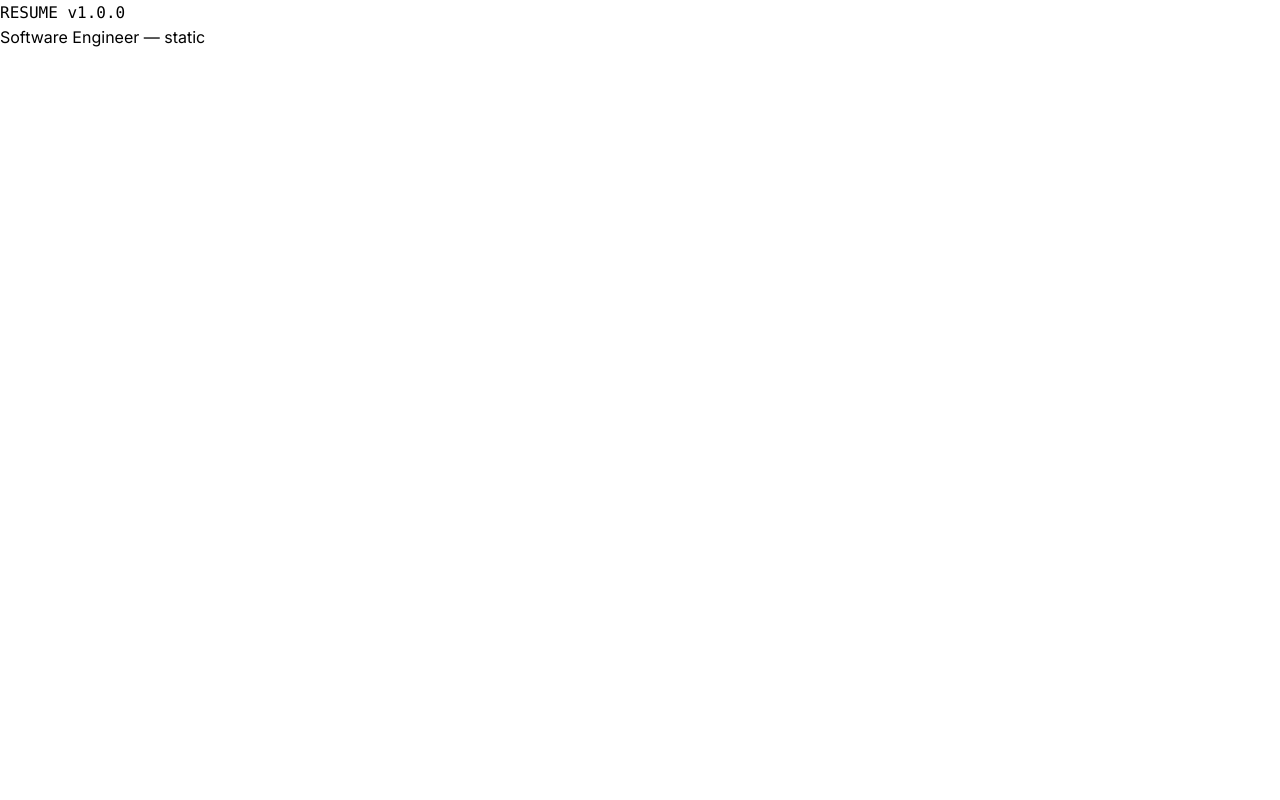
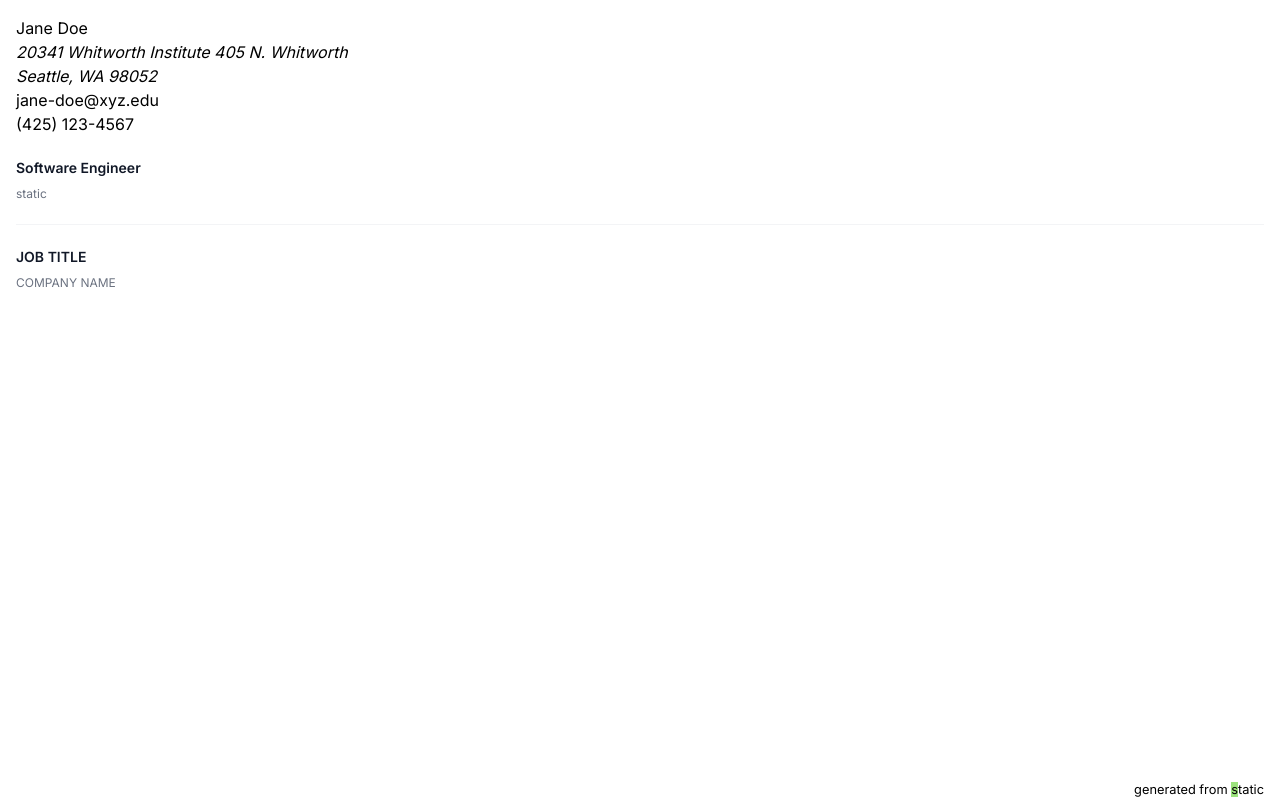
Before and after one commit to from-static/static-resume, a Next.js app: page / in a window 1280 px wide. Built offline with nearby package versions, Linux system fonts and the light colour scheme.

Commit message:
feat: minor style improvements to test out workflows

```diff
--- a/src/app/globals.css
+++ b/src/app/globals.css
@@ -9,3 +9,7 @@
   --ultra-violet: #625979;
   --tekhelet: #4C2C72;
 }
+
+.bg-light-green {
+  background-color: var(--light-green);
+}
--- a/src/app/layout.tsx
+++ b/src/app/layout.tsx
@@ -2,11 +2,13 @@ import type { Metadata } from 'next'
 import { Inter } from 'next/font/google'
 import './globals.css'
 
+import DATA from '../../static.json';
+
 const inter = Inter({ subsets: ['latin'] })
 
 export const metadata: Metadata = {
-  title: 'static render',
-  description: 'Generated by create next app',
+  title: DATA.metadata.title,
+  description: DATA.metadata.description
 }
 
 export default function RootLayout({
@@ -16,7 +18,16 @@ export default function RootLayout({
 }) {
   return (
     <html lang="en">
-      <body className={inter.className}>{children}</body>
+      <body className={inter.className}>
+        {children}
+        <footer className='fixed bottom-0 right-4'>
+          <small>
+            <a href="https://github.com/from-static">
+              generated from <span className='bg-light-green'>s</span>tatic
+            </a>
+          </small>
+        </footer>
+      </body>
     </html>
   )
 }
--- a/src/app/page.tsx
+++ b/src/app/page.tsx
@@ -1,12 +1,29 @@
 import DATA from '../../static.json';
+
+const { person, experience } = DATA.contents;
 
 export default function Home() {
   return (
-    <main className="">
-      <code>{DATA.type} v{DATA.version}</code>
-      <ul>
-        {DATA.contents.experience.map((e, i) => (
-          <li key={i}>{e.title} &mdash; {e.company_name}</li>
+    <main className="m-4">
+      <div>
+        <h1>{person.givenName} {person.familyName}</h1>
+        <address>
+          {person.address.streetAddress}
+          <br />
+          {person.address.addressLocality}, {person.address.addressRegion} {person.address.postalCode}
+        </address>
+        {person.email}
+        <br />
+        {person.telephone}
+      </div>
+      <ul className='divide-y divide-gray-100'>
+        {experience.map((e, i) => (
+          <li key={i} className='flex justify-between gap-x-6 py-5'>
+            <div className="min-w-0 flex-auto">
+              <p className="text-sm font-semibold leading-6 text-gray-900">{e.title}</p>
+              <p className="mt-1 truncate text-xs leading-5 text-gray-500">{e.company_name}</p>
+            </div>
+          </li>
         ))}
       </ul>
     </main>
--- a/static.json
+++ b/static.json
@@ -1,13 +1,39 @@
 {
   "type": "RESUME",
   "version": "1.0.0",
+  "metadata": {
+    "title": "Resume | Jane Doe",
+    "description": "This is an example resume generated from a static.json file."
+  },
   "contents": {
+    "person": {
+      "@context": "https://schema.org",
+      "@type": "Person",
+      "givenName": "Jane",
+      "familyName": "Doe",
+      "address": {
+        "@type": "PostalAddress",
+        "addressLocality": "Seattle",
+        "addressRegion": "WA",
+        "postalCode": "98052",
+        "streetAddress": "20341 Whitworth Institute 405 N. Whitworth"
+      },
+      "email": "jane-doe@xyz.edu",
+      "name": "Jane Doe",
+      "telephone": "(425) 123-4567"
+    },
     "experience": [
       {
         "title": "Software Engineer",
         "company_name": "static",
         "location": "Chicago, IL",
         "industry": "Research"
+      },
+      {
+        "title": "JOB TITLE",
+        "company_name": "COMPANY NAME",
+        "location": "LOCATION",
+        "industry": "INDUSTRY"
       }
     ]
   }
--- a/tailwind.config.ts
+++ b/tailwind.config.ts
@@ -6,15 +6,7 @@ const config: Config = {
     './src/components/**/*.{js,ts,jsx,tsx,mdx}',
     './src/app/**/*.{js,ts,jsx,tsx,mdx}',
   ],
-  theme: {
-    extend: {
-      backgroundImage: {
-        'gradient-radial': 'radial-gradient(var(--tw-gradient-stops))',
-        'gradient-conic':
-          'conic-gradient(from 180deg at 50% 50%, var(--tw-gradient-stops))',
-      },
-    },
-  },
+  theme: {},
   plugins: [],
 }
 export default config
```
Also changed, not shown: 1 other file (tests, documents, lock files or other folders).
